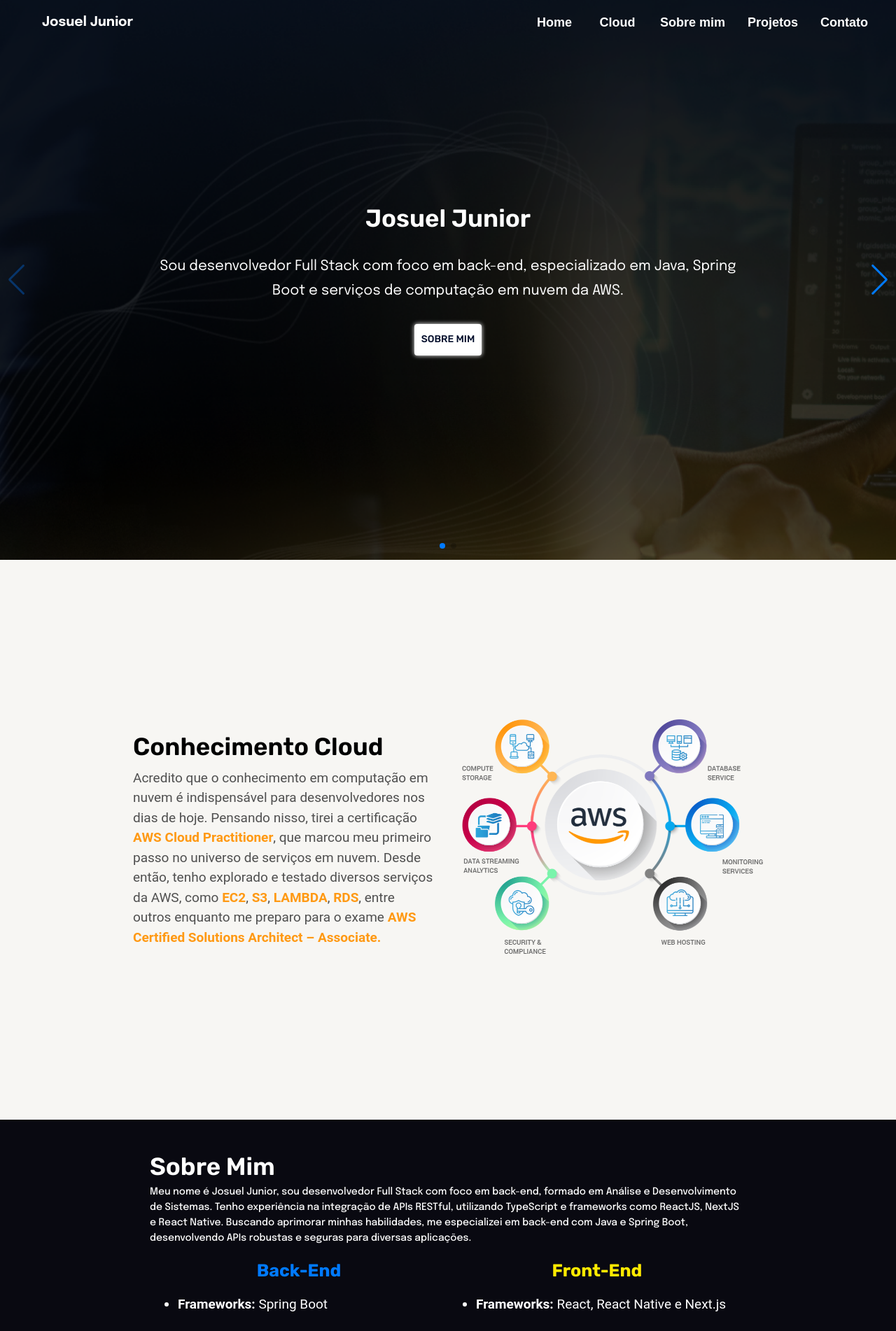
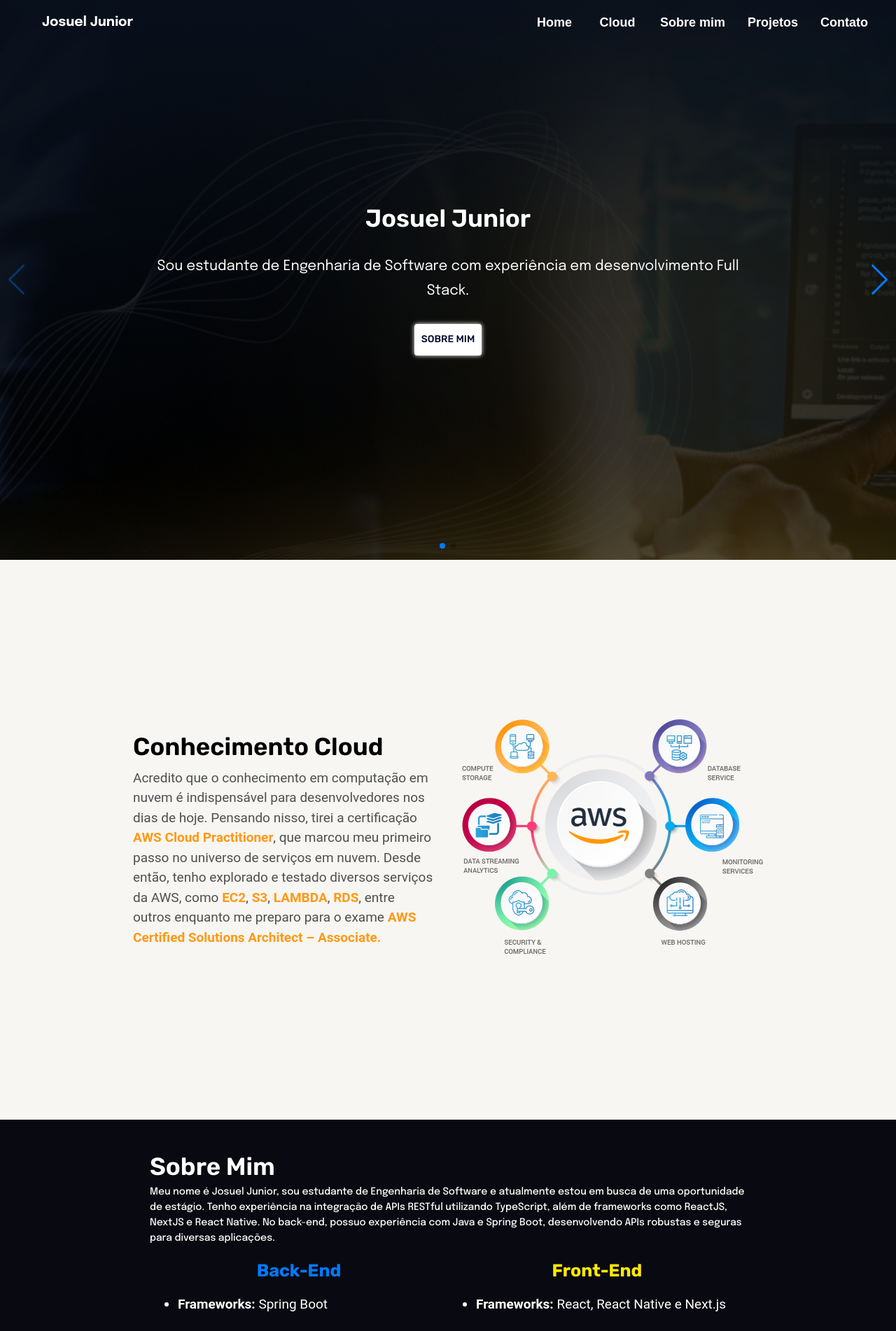
Before and after one commit to Josuel-Junior/newPortfolio, a React (Vite) app: page / in a window 1280 px wide. Shown: the top 1902 px of the page at 70% size. Built offline with nearby package versions, Linux system fonts and the light colour scheme.

Commit message:
update text

```diff
--- a/src/pages/AboutMe/AboutMe.tsx
+++ b/src/pages/AboutMe/AboutMe.tsx
@@ -32,13 +32,12 @@ export const AboutMe: React.FC = () => {
               mt: "5px",
             }}
           >
-            Meu nome é Josuel Junior, sou desenvolvedor Full Stack com foco em
-            back-end, formado em Análise e Desenvolvimento de Sistemas. Tenho
-            experiência na integração de APIs RESTful, utilizando TypeScript e
-            frameworks como ReactJS, NextJS e React Native. Buscando aprimorar
-            minhas habilidades, me especializei em back-end com Java e Spring
-            Boot, desenvolvendo APIs robustas e seguras para diversas
-            aplicações.
+            Meu nome é Josuel Junior, sou estudante de Engenharia de Software e
+            atualmente estou em busca de uma oportunidade de estágio. Tenho
+            experiência na integração de APIs RESTful utilizando TypeScript,
+            além de frameworks como ReactJS, NextJS e React Native. No back-end,
+            possuo experiência com Java e Spring Boot, desenvolvendo APIs
+            robustas e seguras para diversas aplicações.
           </Typography>
         </Slide>
         <Grid2 container maxWidth="md" sx={{ mt: "10px", color: "#fff" }}>
--- a/src/pages/Home/index.tsx
+++ b/src/pages/Home/index.tsx
@@ -29,7 +29,7 @@ export const Home: React.FC = () => {
         <SectionInitial
           title={"Josuel Junior"}
           subTitle={
-            "Sou desenvolvedor Full Stack com foco em back-end, especializado em Java, Spring Boot e serviços de computação em nuvem da AWS."
+            "Sou estudante de Engenharia de Software com experiência em desenvolvimento Full Stack."
           }
           actionButton={handleScroll}
           titleSecondScreen={"Docker"}
```
